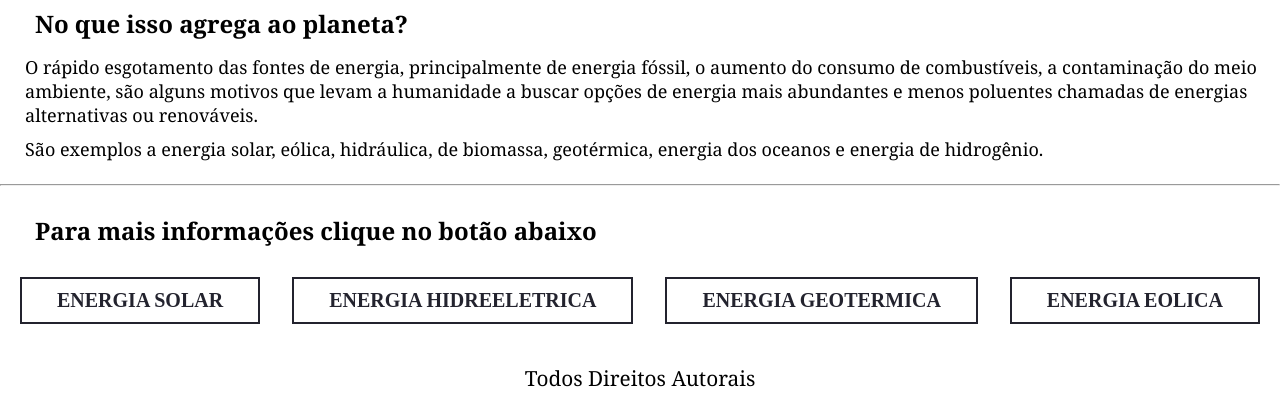
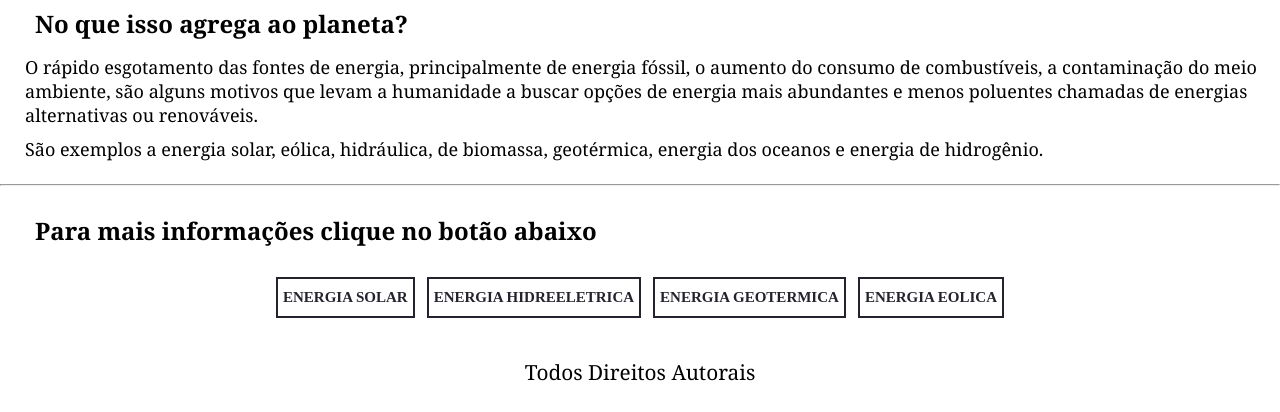
Before and after one commit to LrVannucchi/APS-LrVannucchi.github.io, a plain HTML site: page index.html in a window 1280 px wide. Shown: the part 676-1088 px from the top of the page. Drawn offline with Linux system fonts and the light colour scheme.

Commit message:
Add files via upload

```diff
--- a/style.css
+++ b/style.css
@@ -182,11 +182,11 @@ table{
     display: block;
     text-decoration: none;
     text-transform: uppercase;
-    font-size: 20px;
+    font-size: 15px;
     font-weight: bold;
     color: #23232e;
-    margin: 0 15px;
-    padding: 10px 35px;
+    margin: 0 5px;
+    padding: 10px 5px;
     border: 2px solid #23232e;
     position: relative;
     cursor: pointer;
```
